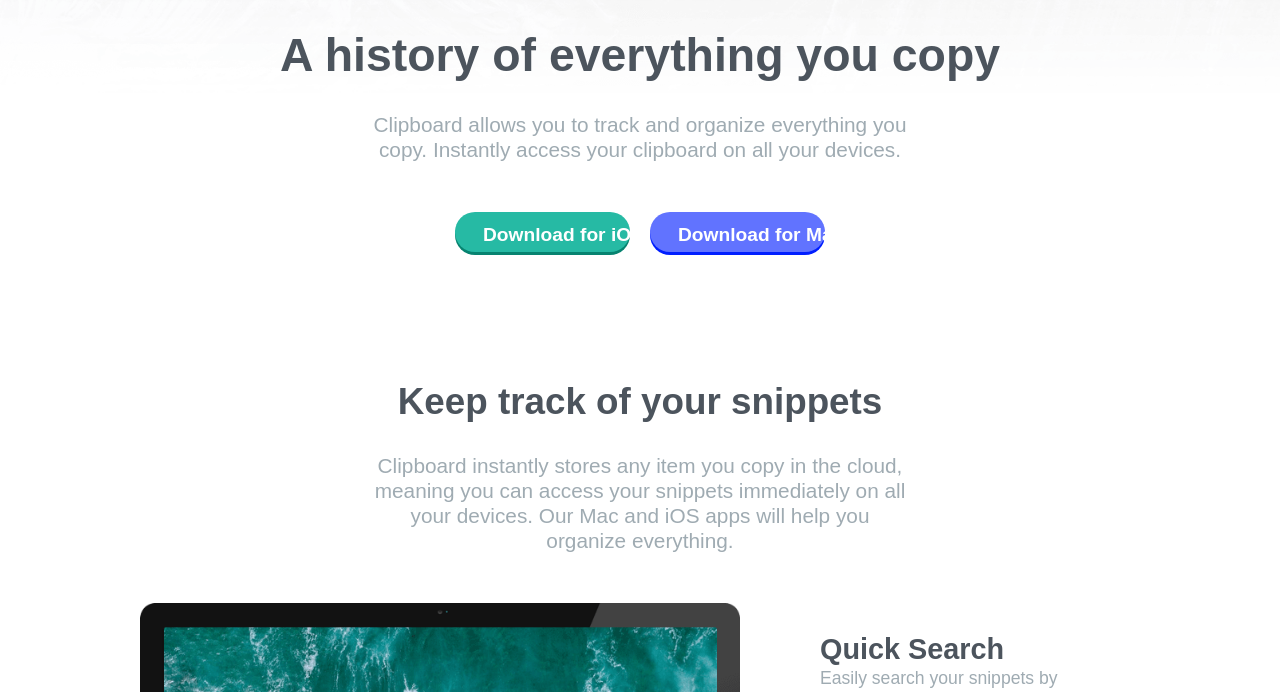
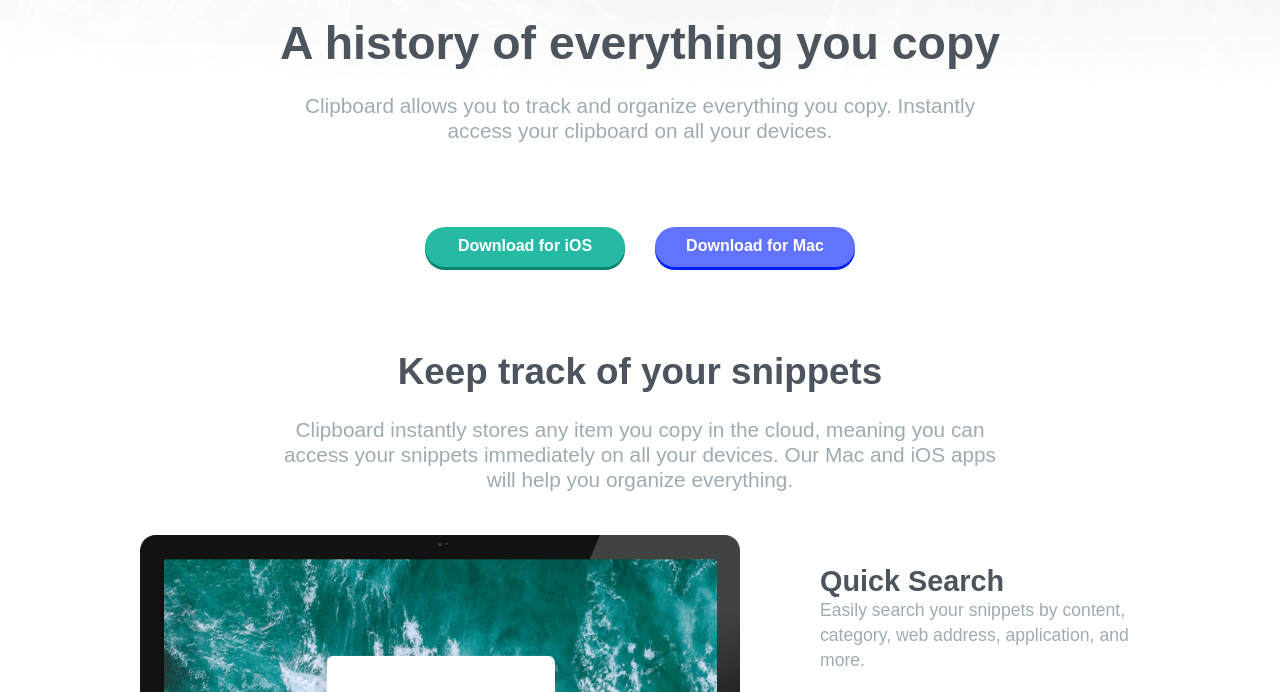
Before and after one commit to Jetyun/Frontend-Mentor--Clipboard-landing-page, a plain HTML site: page index.html in a window 1280 px wide. Shown: the part 222-914 px from the top of the page. Drawn offline with Linux system fonts and the light colour scheme; a web font is replaced by a local one.

Commit message:
Update style.css

```diff
--- a/style.css
+++ b/style.css
@@ -3,7 +3,7 @@
 *{margin:0;
   padding:0;
   box-sizing: border-box;
-  /* font-size: 16px; */
+  font-size: 16px;
   font-family: var(--font-family_from_instruction);
 }
 :root{
@@ -12,7 +12,7 @@
 --color_for_explanation_font: hsl(201, 11%, 66%);
 --bg_color_of_button_IOS_and_active_color_for_icon_and_footer_item:#26baa4;
 --bg_color_of_button_MAC:hsl(233, 100%, 69%);
---size_of_ALL_font_other_than_title_font_and_button_font:1.125rem;
+--size_of_ALL_font_other_than_title_font_and_button_font:1rem;
 --size_of_main_title:2rem;
 --size_of_small_title:1.8rem;
 --weight_of_thick_font:700;
@@ -31,15 +31,14 @@ body{
 color:var(--color_for_title_font_and_footeritem_and_icon)
 }
 .button_IOS, .button_MAC{
-padding:12px 80px;
+padding:10px 0px;
 border-radius: 20px;
 text-align: center;
-font-size: 1.2rem;
 font-weight: var(--weight_of_thick_font);
 color:white;
 height:40px;
 font-weight: var(--weight_of_thick_font);
-width:280px;
+width:300px;
 }
 .button_IOS:active, .button_MAC:active{
   opacity: 0.7;
@@ -56,7 +55,7 @@ flex-direction: column;
 align-items: center;
 text-align: center;
 justify-content: space-evenly;
-padding:50px;
+padding:50px 30px;
 height:4400px;
 margin: auto;
 }
@@ -94,6 +93,9 @@ background-color: var(--bg_color_of_button_IOS_and_active_color_for_icon_and_foo
 box-shadow:  0px 3px hsl(233, 100%, 50%);
 background-color: var(--bg_color_of_button_MAC);
 }
+.onerowflex{
+  height:600px;
+}
 .compic{
 height:200px;
 width:280px;
@@ -105,6 +107,7 @@ justify-content: space-around;
 flex-direction: column;
 height:100px;
 align-items: center;
+margin-bottom: 30px;
 }
 
 .devpic{
@@ -213,19 +216,19 @@ margin: auto;
 height:3500px
 }
 .buttonflex{
-  align-content: space-between;
-  width: 370px;
+  align-content: center;
+  width: 430px;
   flex-direction: row;
   margin-bottom: 0px;
   justify-content: space-between;
 
 }
-.main{
-width:535px;
-}
+
 .button_IOS, .button_MAC{
-  padding:12px 28px;
-  width:175px;
+  width:200px;
+  height:40px;
+
+
 
 }
 
@@ -241,6 +244,9 @@ width:535px;
   :root{
 --size_of_small_title:1.8rem;
   }
+  .main{
+    width:720px;
+    }
   .flex{
     height:3300px
     }
@@ -263,7 +269,7 @@ width:535px;
 
 .sub{
 font-size:1.1rem;
-max-width: 291px;
+max-width: 380px;
 }
 .smallbox{
 margin-top: 30px;
@@ -271,8 +277,8 @@ text-align: left;
 align-items:flex-start;
 }
 .devpic{
-  width: 750px;
-  height:480px;
+  width: 900px;
+  height:550px;
 margin-top: 50px;
 }
 
```
